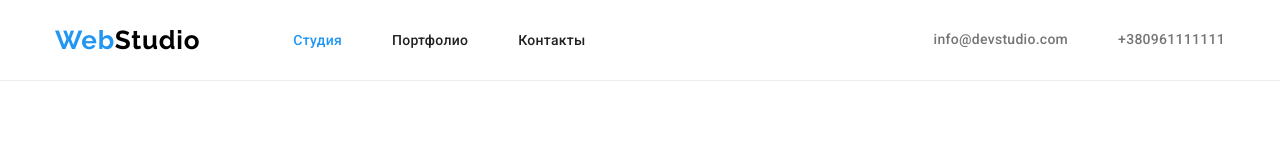
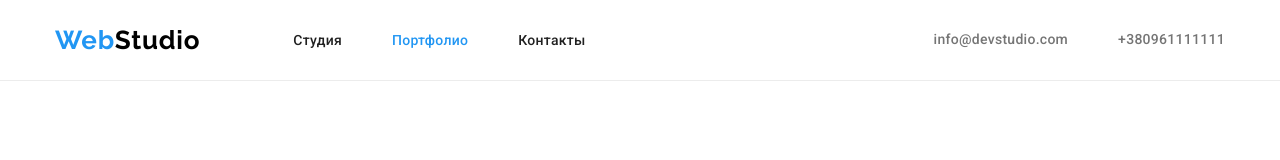
Before and after one commit to Yevhen-Humeniuk/goit-markup-hw-03, a plain HTML site: page portfolio.html in a window 1280 px wide. Shown: the top 160 px of the page. Drawn offline with nearby package versions, Linux system fonts and the light colour scheme.

Commit message:
its-final

```diff
--- a/portfolio.html
+++ b/portfolio.html
@@ -21,8 +21,8 @@
             <nav class="navigation">
                 <a href="index.html" class="link-logo"> Web<span class="logo-upper">Studio</span></a>
                 <ul class="header-list">
-                    <li class="header-item"><a href="index.html" class="header-link current">Студия</a></li>
-                    <li class="header-item"><a href="portfolio.html" class="header-link">Портфолио</a></li>
+                    <li class="header-item"><a href="index.html" class="header-link">Студия</a></li>
+                    <li class="header-item"><a href="portfolio.html" class="header-link current">Портфолио</a></li>
                     <li class="header-item"><a href="" class="header-link">Контакты</a></li>
                 </ul>
             </nav>
```
